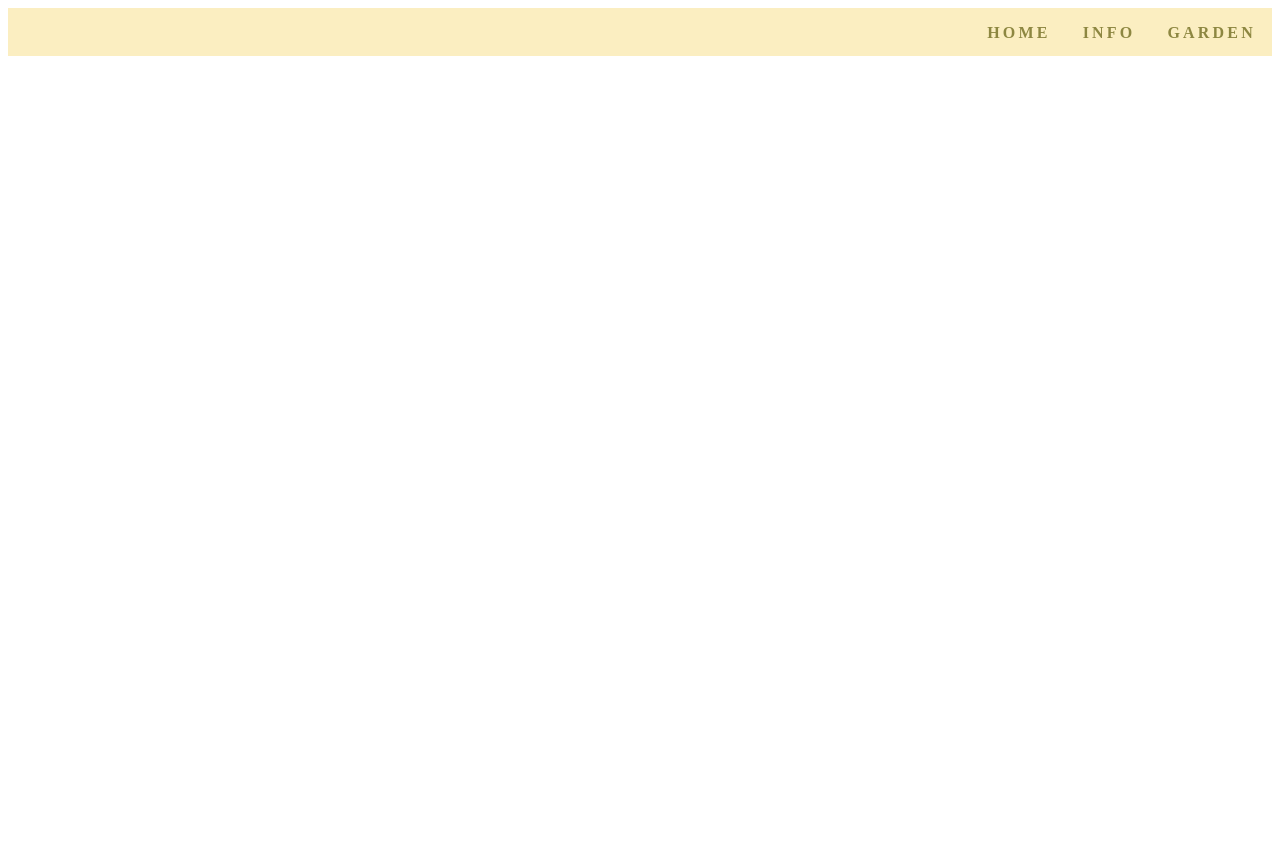
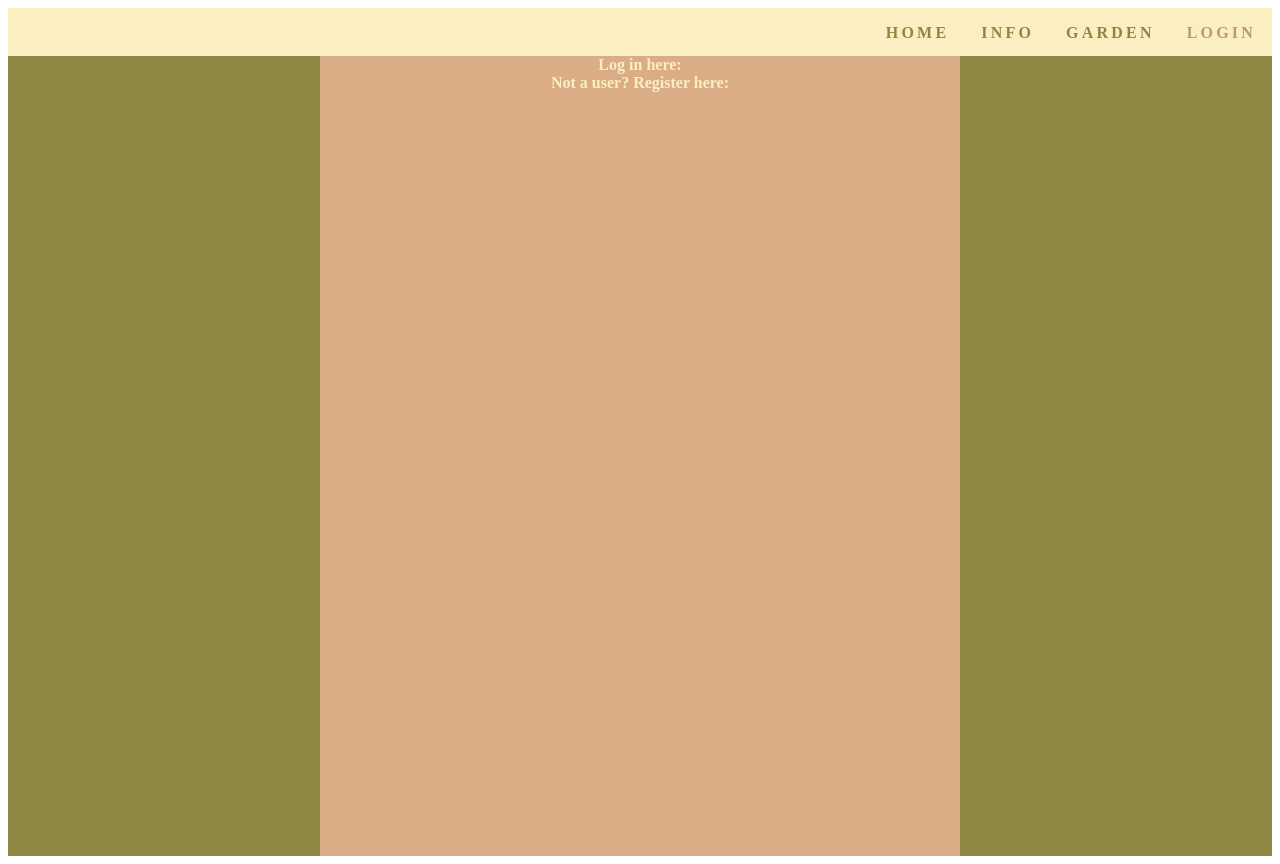
Before and after one commit to YouGuavas/gardening-tracker, a React (Create React App) app in the folder client/: page /login in a window 1280 px wide. Before the commit this address had no page. Before the commit the page ends 800 px from the top, so only its background shows below. Built offline with nearby package versions, Linux system fonts and the light colour scheme; the HTML template or start-up script is replaced by a standard one.

Commit message:
Initialize Login component

```diff
--- a/client/src/App.js
+++ b/client/src/App.js
@@ -6,13 +6,15 @@ import {Nav} from './components/Nav';
 import {Plants, Plant} from './components/Plants';
 import {Home} from './components/Home';
 import {Garden} from './components/Garden';
+import {Login} from './components/Login';
 
 function App() {
   const [plant, setPlant] = useState('');
-  const [gardenPlants, setGardenPlants] = useState([{plant: 'Jalapeno', count: 5}, {plant: 'Habanero', count: 3}])
+  const [gardenPlants, setGardenPlants] = useState([{plant: 'Jalapeno', count: 5}, {plant: 'Habanero', count: 3}]);
+  const [isLoggedIn, setIsLoggedIn] = useState(false);
   return (
     <div className="App">
-      <Nav links={['Home', 'Info', 'Garden']} classes="my-nav"/>
+      <Nav links={['Home', 'Info', 'Garden']} classes="my-nav" isLoggedIn={isLoggedIn}/>
       <BrowserRouter>
         <Routes>
           <Route path="/" element={<Home />}/>
@@ -21,6 +23,8 @@ function App() {
           <Route path="/info/:plant" element={<Plant plant={plant} setPlant={setPlant}/>}/>
           <Route path="/plants" element={<Plants setPlant={setPlant}/>}/>
           <Route path="/garden" element={<Garden plants={gardenPlants} />} />
+          <Route path="/register" element={<Login />} />
+          <Route path="/login" element={<Login />} />
         </Routes>
       </BrowserRouter>
     </div>
--- /dev/null
+++ b/client/src/components/Login.js
@@ -0,0 +1,12 @@
+export const Login = (props) => {
+  return (
+    <div className="main">
+      <form>
+        Log in here:
+      </form>
+      <form>
+        Not a user? Register here:
+      </form>
+    </div>
+  )
+}
--- a/client/src/components/Nav.js
+++ b/client/src/components/Nav.js
@@ -28,6 +28,7 @@ export function Nav(props) {
               <li key={index}><a className={(active === `/${item}`) || (active === `/${item.split(' ').join('%20')}`) || ((active === '/') && (item === 'Home')) ? 'active' : ''} href={item === 'Home' ? '/' : `/${item}`}>{item}</a></li>
             )
           })}
+          {!props.isLoggedIn ? <li><a className={(active === '/register') || (active === '/login') ? 'active' : ''} href="/login">Login</a></li> : null}
         </ul>
         <div className="mobile-grid">
           <button name="Main Nav Mobile Button" onClick={toggleMenu} id="mobile-menu-button-main" className="mobile-menu-button">
@@ -44,6 +45,7 @@ export function Nav(props) {
                 <li key={index} onClick={toggleMenu}><a className={(active === `/${item}`) || (active === `/${item.split(' ').join('%20')}`) || ((active === '/') && (item === 'Home')) ? 'active' : ''} href={`/${item}`}>{item}</a></li>
               )
             })}
+            {!props.isLoggedIn ? <li onClick={toggleMenu}><a className={(active === '/register') || (active === '/login') ? 'active' : ''} href="/login">Login</a></li> : null}
           </ul>
         </div>
       </nav>
```
